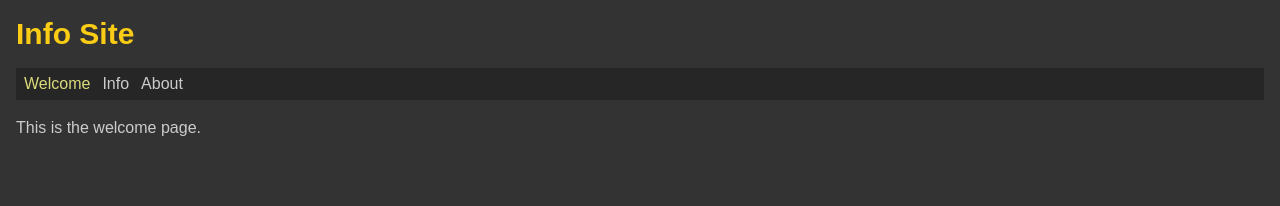
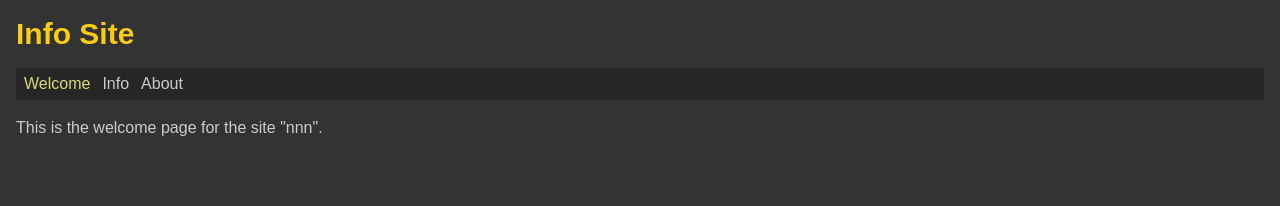
Before and after one commit to edwardtanguay/et001-nextjs-usecontext, a Next.js app: page / in a window 1280 px wide. Shown: the top 206 px of the page. Built offline with nearby package versions, Linux system fonts and the light colour scheme.

Commit message:
appContext works basic

```diff
--- a/app/layout.tsx
+++ b/app/layout.tsx
@@ -1,6 +1,7 @@
 import Header from '../components/Header';
 import '../styles/globals.css';
 import '../styles/site.scss';
+import { AppProvider } from '../components/AppContext';
 
 export default function RootLayout({
 	children
@@ -13,7 +14,7 @@ export default function RootLayout({
 				<head />
 				<body>
 					<Header />
-					{children}
+					<AppProvider>{children}</AppProvider>
 				</body>
 			</html>
 		</>
--- a/app/page.tsx
+++ b/app/page.tsx
@@ -1,7 +1,11 @@
-import React from 'react';
+'use client';
+import { useContext } from 'react';
+import { AppContext } from '../components/AppContext';
 
 function Welcome() {
-	return <div>This is the welcome page.</div>;
+	console.log('context', useContext(AppContext));
+	const { siteTitle } = useContext(AppContext);
+	return <div>This is the welcome page for the site "{siteTitle}".</div>;
 }
 
 export default Welcome;
--- /dev/null
+++ b/components/AppContext.tsx
@@ -0,0 +1,27 @@
+'use client';
+
+import { createContext } from 'react';
+
+interface IAppContext {
+	siteTitle: string;
+}
+
+interface IAppProvider {
+	children: React.ReactNode;
+}
+
+export const AppContext = createContext<IAppContext>({} as IAppContext);
+
+export const AppProvider: React.FC<IAppProvider> = ({ children }) => {
+	const siteTitle = 'Info Site';
+
+	return (
+		<AppContext.Provider
+			value={{
+				siteTitle: 'nnn'
+			}}
+		>
+			{children}
+		</AppContext.Provider>
+	);
+};
--- /dev/null
+++ b/pages/_app.tsx
@@ -0,0 +1,10 @@
+import type { AppProps } from 'next/app'
+
+
+const App = ({ Component, pageProps }: AppProps) => {
+	return (
+			<Component {...pageProps} />
+	);
+};
+
+export default App;
--- a/tsconfig.json
+++ b/tsconfig.json
@@ -29,7 +29,7 @@
     "**/*.ts",
     "**/*.tsx",
     ".next/types/**/*.ts"
-  ],
+, "pages/_app.tsx"  ],
   "exclude": [
     "node_modules"
   ]
```
